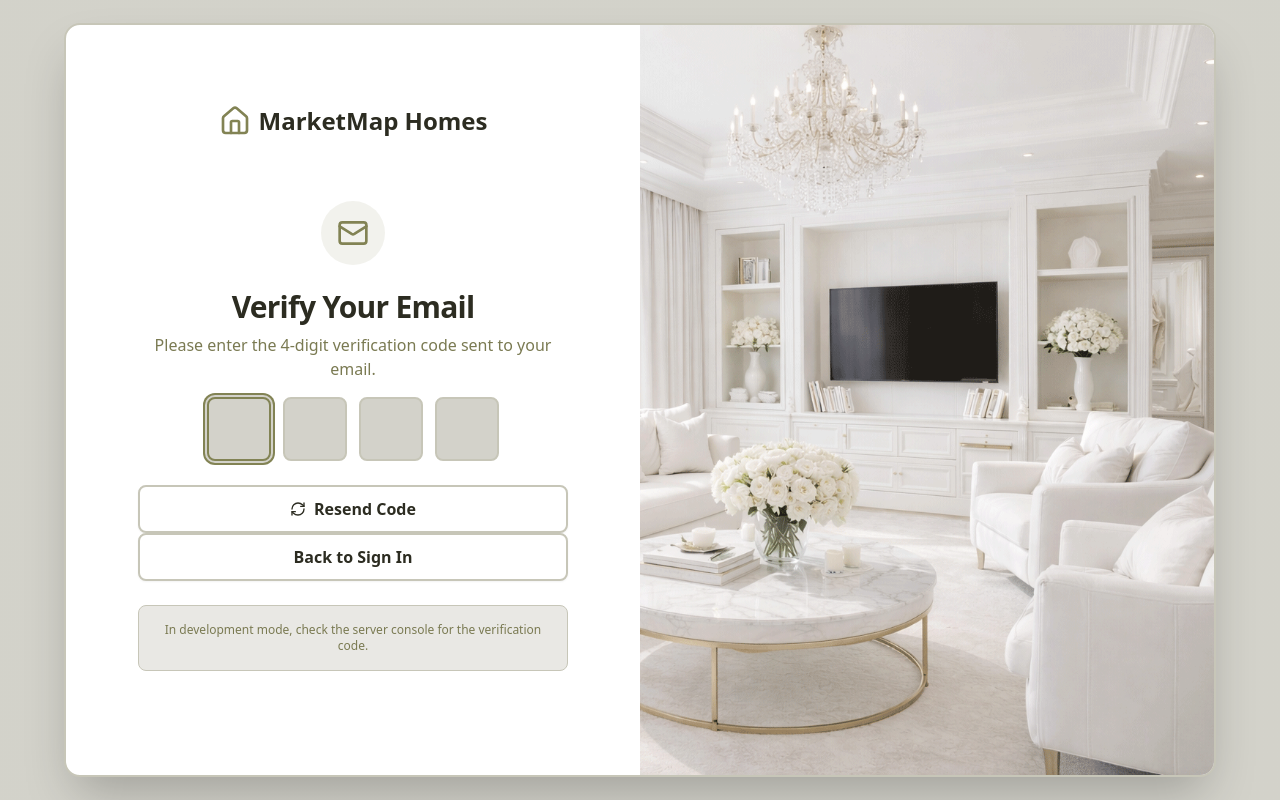
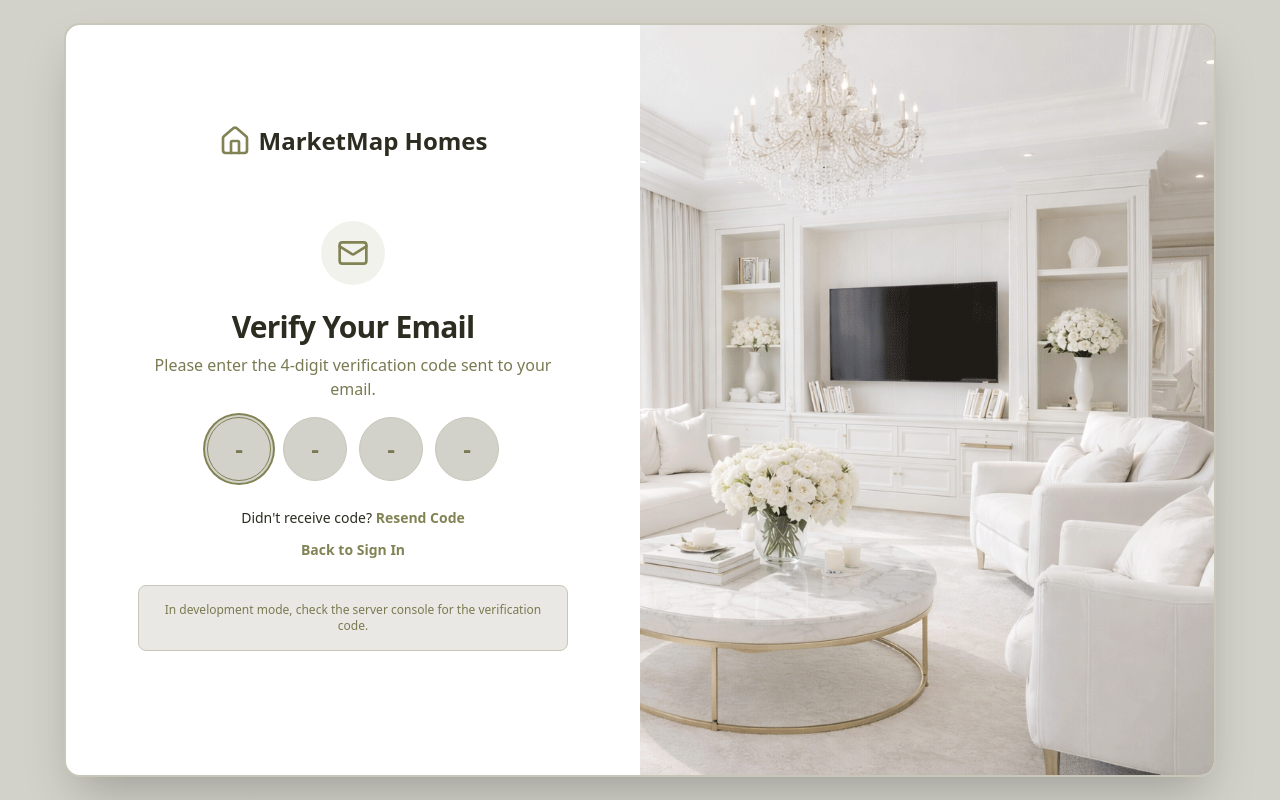
Before and after one commit to darkraine0/cma-ai-2, a Next.js app: page /verify-email in a window 1280 px wide. Built offline with nearby package versions, Linux system fonts and the light colour scheme.

Commit message:
style: verification code page

```diff
--- a/app/verify-email/page.tsx
+++ b/app/verify-email/page.tsx
@@ -241,20 +241,33 @@ function VerifyEmailForm() {
                     >
                       Try Again
                     </Button>
-                    <Button
+                    <div className="text-center space-y-2">
+                      <div>
+                        <span className="text-sm text-foreground">
+                          Didn't receive code?{" "}
+                          <button
+                            type="button"
                             onClick={resendVerification}
                             disabled={isResending}
-                      variant="outline"
-                      className="w-full h-12 text-base font-semibold"
+                            className="text-sm font-semibold text-primary hover:underline transition-colors disabled:opacity-50 disabled:cursor-not-allowed"
                           >
-                      <RefreshCw className={`w-4 h-4 mr-2 ${isResending ? 'animate-spin' : ''}`} />
-                      {isResending ? "Sending..." : "Resend Code"}
-                    </Button>
-                    <Link href="/signin">
-                      <Button variant="outline" className="w-full h-12 text-base font-semibold">
+                            {isResending ? (
+                              <span className="inline-flex items-center">
+                                <RefreshCw className={`w-4 h-4 mr-1 inline animate-spin`} />
+                                Sending...
+                              </span>
+                            ) : (
+                              "Resend Code"
+                            )}
+                          </button>
+                        </span>
+                      </div>
+                      <div>
+                        <Link href="/signin" className="text-sm font-semibold text-primary hover:underline transition-colors">
                           Back to Sign In
-                      </Button>
                         </Link>
+                      </div>
+                    </div>
                   </div>
                 ) : (
                   <form onSubmit={handleSubmit} className="space-y-6">
@@ -270,28 +283,41 @@ function VerifyEmailForm() {
                           onChange={(e) => handleCodeChange(index, e.target.value)}
                           onKeyDown={(e) => handleKeyDown(index, e)}
                           onPaste={index === 0 ? handlePaste : undefined}
-                          className="w-16 h-16 text-center text-2xl font-bold border-2 focus:border-primary focus:ring-2 focus:ring-primary/20"
+                          placeholder="-"
+                          className="w-16 h-16 rounded-full text-center text-2xl font-bold border focus:border-primary focus:ring-2 focus:ring-primary/20"
                           autoFocus={index === 0}
                         />
                       ))}
                     </div>
 
                     <div className="space-y-3">
-                      <Button
+                      <div className="text-center space-y-2">
+                        <div>
+                          <span className="text-sm text-foreground">
+                            Didn't receive code?{" "}
+                            <button
                               type="button"
                               onClick={resendVerification}
                               disabled={isResending}
-                        variant="outline"
-                        className="w-full h-12 text-base font-semibold"
+                              className="text-sm font-semibold text-primary hover:underline transition-colors disabled:opacity-50 disabled:cursor-not-allowed"
                             >
-                        <RefreshCw className={`w-4 h-4 mr-2 ${isResending ? 'animate-spin' : ''}`} />
-                        {isResending ? "Sending..." : "Resend Code"}
-                      </Button>
-                      <Link href="/signin">
-                        <Button type="button" variant="outline" className="w-full h-12 text-base font-semibold">
+                              {isResending ? (
+                                <span className="inline-flex items-center">
+                                  <RefreshCw className={`w-4 h-4 mr-1 inline animate-spin`} />
+                                  Sending...
+                                </span>
+                              ) : (
+                                "Resend Code"
+                              )}
+                            </button>
+                          </span>
+                        </div>
+                        <div>
+                          <Link href="/signin" className="text-sm font-semibold text-primary hover:underline transition-colors">
                             Back to Sign In
-                        </Button>
                           </Link>
+                        </div>
+                      </div>
                     </div>
 
                     <div className="p-4 rounded-lg bg-muted/50 border border-border">
```
Lines whose indentation alone changed are shown as unchanged.
